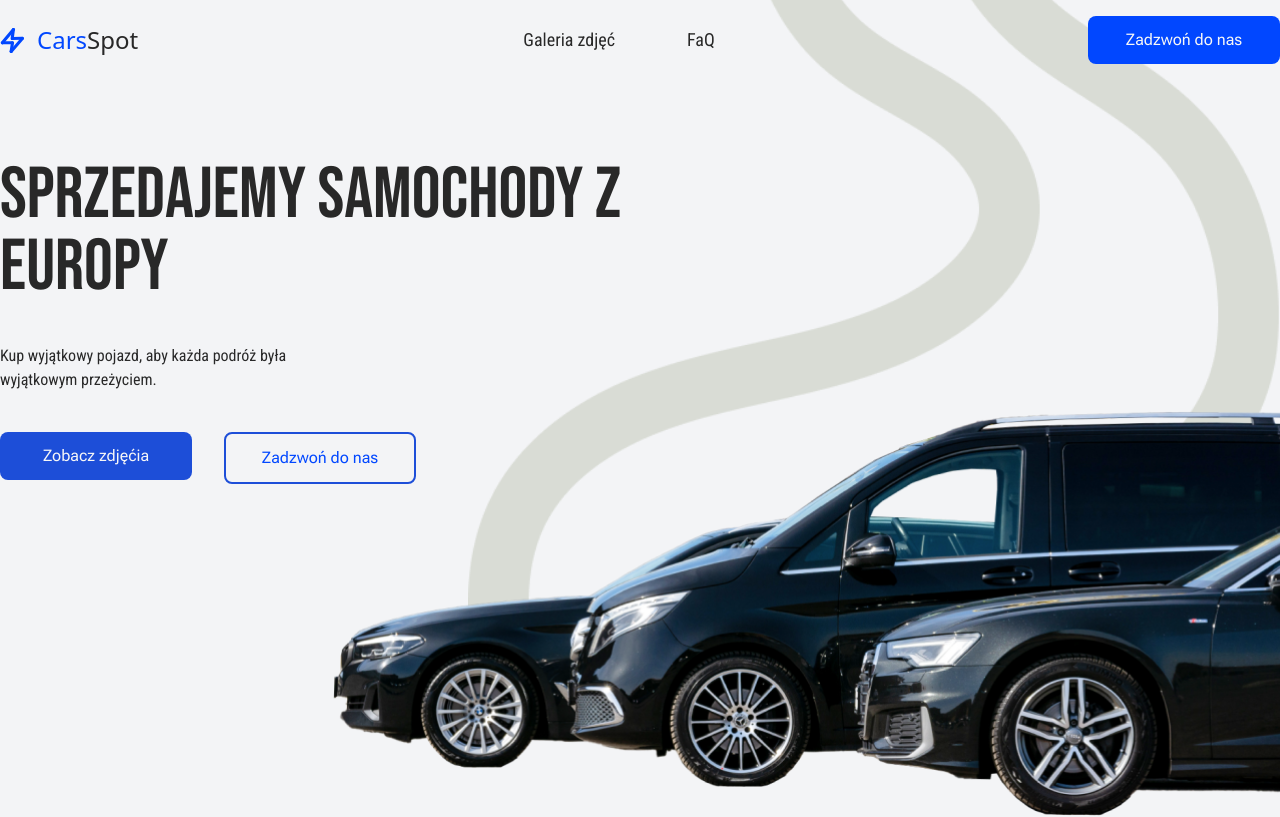
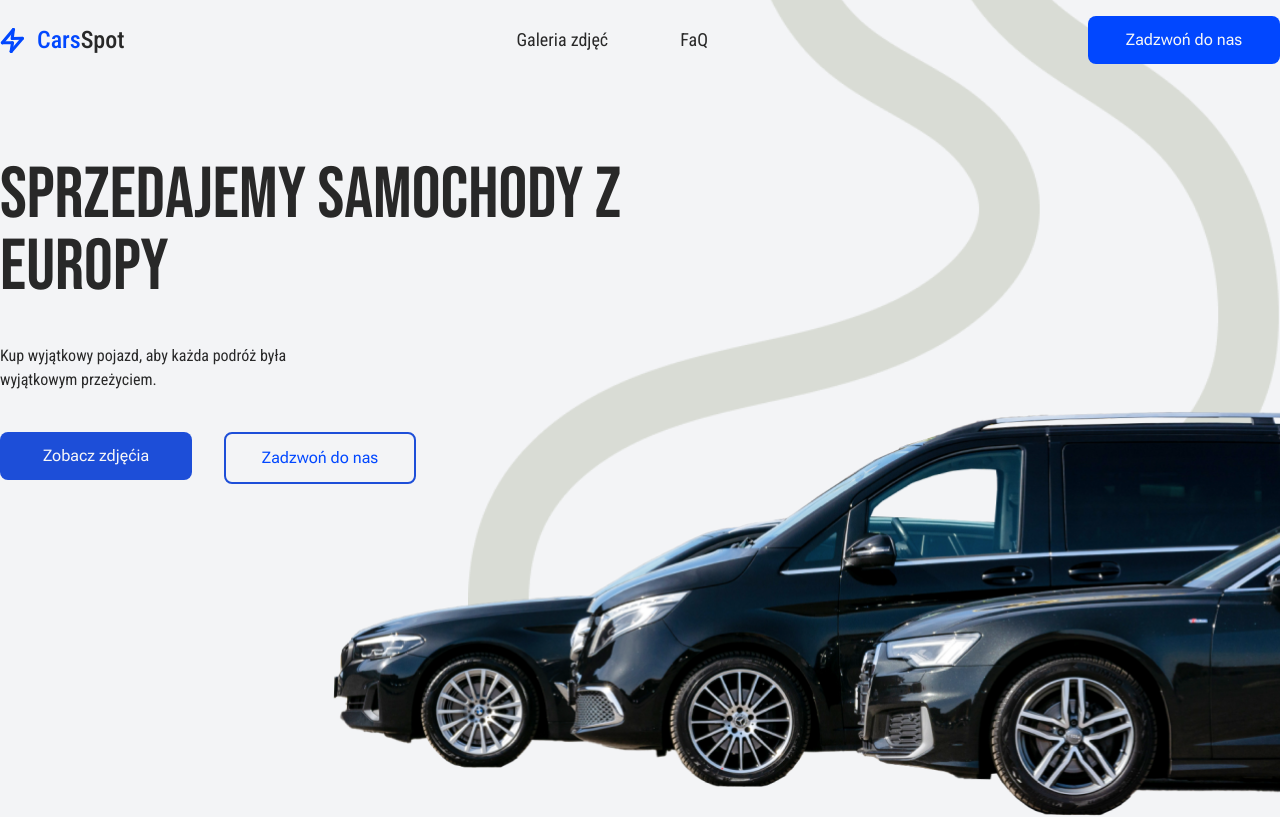
Before and after one commit to KarolinaIvanitska/Cars_Spot, a React (Vite) app: page / in a window 1280 px wide. Shown: the top 817 px of the page. Built offline with nearby package versions, Linux system fonts and the light colour scheme.

Commit message:
Add colors to icons

```diff
--- a/src/components/Navigation/Navigation.jsx
+++ b/src/components/Navigation/Navigation.jsx
@@ -13,12 +13,13 @@ const Navigation = () => {
       <nav>
         <div className="container  flex justify-between items-center py-4">
           <div className="flex items-center">
-            <Icon id="logo" size={25} className="text-logo-color" />
+            <Icon id="logo" size={25} className="stroke-logo-color " />
             <a
               href="/"
-              className="text-2xl text-text-color block rounded-md px-3 py-2 font-medium"
+              className="text-2xl text-text-color block rounded-md px-3 py-2 font-medium font-roboto"
             >
-              <span className="text-2xl text-logo-color">Cars</span>Spot
+              <span className="text-2xl text-logo-color font-roboto">Cars</span>
+              Spot
             </a>
           </div>
           <ul className="hidden tablet:flex items-center justify-between gap-10">
@@ -57,7 +58,7 @@ const Navigation = () => {
             className="tablet:hidden stroke-logo-color"
             onClick={toggleModal}
           >
-            <Icon id="menu" size={30} />
+            <Icon id="menu" size={30} className={"fill-logo-color"} />
           </button>
         </div>
       </nav>
--- a/src/components/Section_Seo/Section_Seo.jsx
+++ b/src/components/Section_Seo/Section_Seo.jsx
@@ -31,7 +31,11 @@ const Seo = () => {
             </p>
             <button onClick={toggleText1} className="btn_rozwin">
               {isTextVisible1 ? "Zwiń" : "Rozwiń"}
-              <Icon id={isTextVisible1 ? "arrow-up" : "arrow-down"} size={16} />
+              <Icon
+                id={isTextVisible1 ? "arrow-up" : "arrow-down"}
+                size={16}
+                className={"fill-background-color"}
+              />
             </button>
           </li>
           <li className="li">
@@ -53,7 +57,11 @@ const Seo = () => {
             </p>
             <button onClick={toggleText2} className="btn_rozwin">
               {isTextVisible2 ? "Zwiń" : "Rozwiń"}
-              <Icon id={isTextVisible2 ? "arrow-up" : "arrow-down"} size={16} />
+              <Icon
+                id={isTextVisible2 ? "arrow-up" : "arrow-down"}
+                size={16}
+                className={"fill-background-color"}
+              />
             </button>
           </li>
         </ul>
```
Also changed, not shown: src/icons/sprite.svg.
